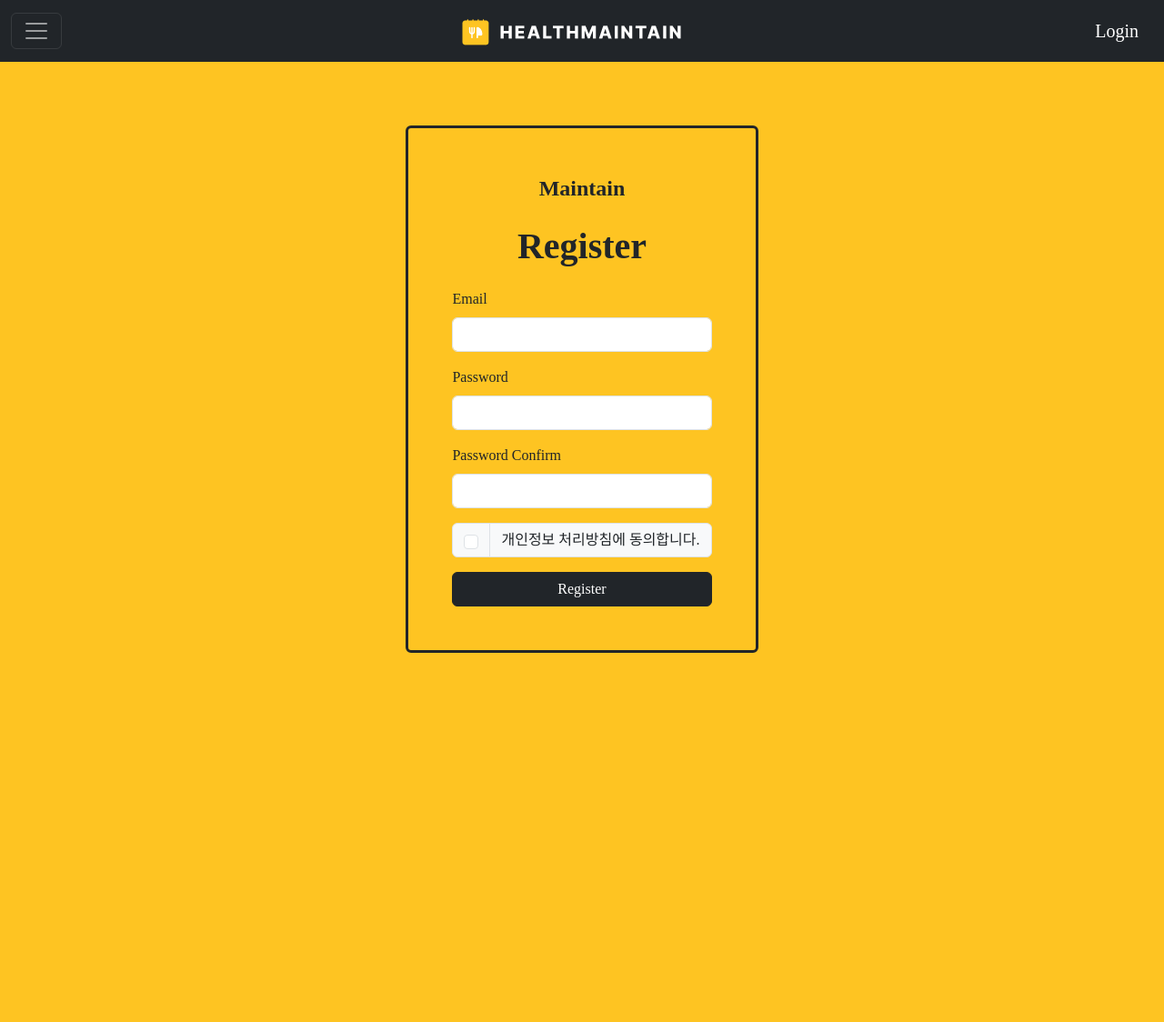
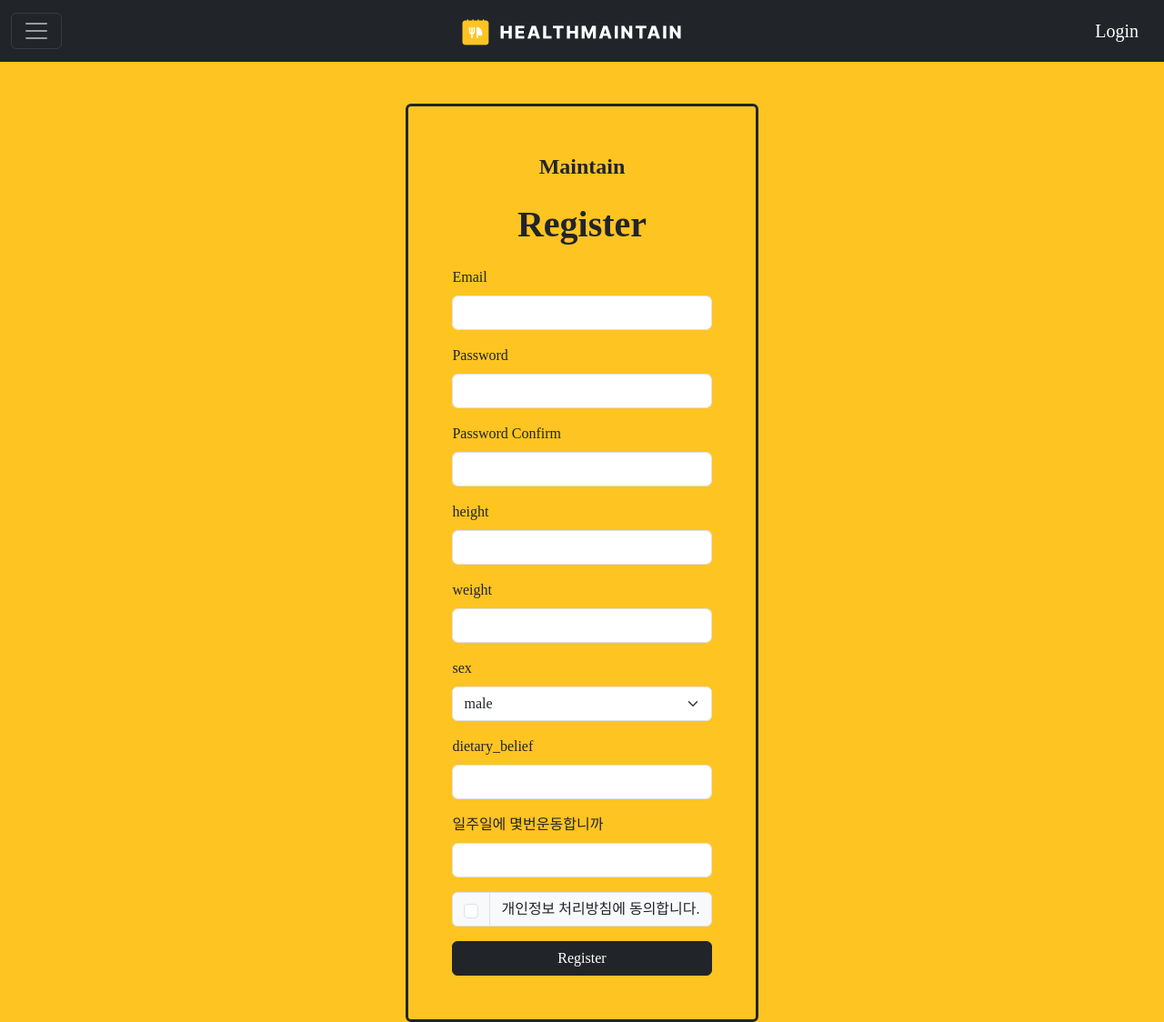
Before and after one commit to AlpacaMale/etevers, a Flask app: page /register in a window 1280 px wide. Shown: the whole page at 91% size. Before the commit the page ends 718 px from the top, so only its background shows below. Run offline with Flask 3, Linux system fonts and the light colour scheme; some web fonts are replaced.

Commit message:
add userprofile

```diff
--- a/app.py
+++ b/app.py
@@ -3,7 +3,7 @@ from flask import Flask, render_template, request, session, redirect, jsonify
 from function import login_required, get_db, teardown_request, error
 from datetime import date as dt_date
 from config import Config
-from models import db, time, MealPlan, MealPlanItem, MealPlanTracking, MealPreference, User, UserProfile, WeightRecord
+from models import db, time, sex, MealPlan, MealPlanItem, MealPlanTracking, MealPreference, User, UserProfile, WeightRecord
 
 # from flask_session import Session
 
@@ -118,6 +118,7 @@ def register():
     if request.method == "POST":
         db = get_db()
         register_data = request.form.to_dict()
+        print(register_data)
         email = register_data.get("email")
         if db.query(User).filter_by(email=email).first():
             return error(400)
@@ -130,13 +131,21 @@ def register():
 
         new_user = User(email=email, password=password)
         db.add(new_user)
+        # 회원가입 로직
+
+        height = register_data.get("height")
+        weight = register_data.get("weight")
+        user_sex = register_data.get("sex")
+        dietary_belief = register_data.get("dietary_belief")
+        exercise_frequency = register_data.get("exercise_frequency")
+        new_user_profile = UserProfile(height=height, weight=weight, sex=user_sex, dietary_belief=dietary_belief, exercise_frequency=exercise_frequency, users_email=email)
+        db.add(new_user_profile)
         db.commit()
-        # 회원가입 로직
 
         return redirect("/")
 
     else:
-        return render_template("register.html")
+        return render_template("register.html" , sex=sex)
 
 @app.route("/main", methods=["GET","POST"])
 @login_required
--- a/models.py
+++ b/models.py
@@ -77,7 +77,7 @@ class User(db.Model):
     updated_at = db.Column(db.DateTime, server_default=db.FetchedValue())
 
 
-class UserProfile(User):
+class UserProfile(db.Model):
     __tablename__ = 'user_profile'
 
     height = db.Column(db.Numeric(5, 2), nullable=False)
@@ -100,3 +100,5 @@ class WeightRecord(db.Model):
     user = db.relationship('User', primaryjoin='WeightRecord.users_email == User.email', backref='weight_records')
 
 time = ['breakfast', 'lunch', 'dinner', 'snack']
+
+sex = ['male', 'female']
--- a/static/css/style.css
+++ b/static/css/style.css
@@ -4,6 +4,10 @@
 	font-style: normal;
 	font-display: swap;
 	src: url('../fonts/PretendardVariable.woff2') format('woff2-variations');
+}
+
+.content {
+  height: calc(100vh - 66.4px); /* 56px은 기본 네비게이션 바 높이 */
 }
 
 body{
@@ -51,3 +55,9 @@ body{
     border: 1px solid black;
     padding: 14px 38px;
 }
+
+input::-webkit-inner-spin-button {
+    appearance: none;
+    -moz-appearance: none;
+    -webkit-appearance: none;
+}
--- a/templates/layout.html
+++ b/templates/layout.html
@@ -4,11 +4,6 @@
     <meta charset="UTF-8" />
     <meta name="viewport" content="width=device-width, initial-scale=1" />
     <title>diary</title>
-    <style>
-      .content {
-        height: calc(100vh - 56px); /* 56px은 기본 네비게이션 바 높이 */
-      }
-    </style>
     <link
       href="https://cdn.jsdelivr.net/npm/bootstrap@5.3.3/dist/css/bootstrap.min.css"
       rel="stylesheet"
--- a/templates/navbar.html
+++ b/templates/navbar.html
@@ -32,4 +32,4 @@
     </div>
   </div>
 </nav>
-<div style="height: 56px"></div>
+<div style="height: 66.4px"></div>
--- a/templates/register.html
+++ b/templates/register.html
@@ -1,6 +1,6 @@
 {% extends "layout.html" %} {% block body %}
 <main
-  class="container content d-flex align-items-center justify-content-center"
+  class="container d-flex align-items-center justify-content-center mt-5"
 >
   <div class="border border-3 border-dark rounded p-5">
     <p class="text-center fw-bold fs-4">Maintain</p>
@@ -38,6 +38,78 @@
           id="password-confirm"
         />
       </div>
+
+      <div class="mb-3">
+        <label class="form-label" for="height"
+          >height</label
+        >
+        <input
+          class="form-control"
+          type="number"
+          name="height"
+          required
+          id="height"
+          step="0.01"
+          min="0"
+          max="999.99"
+        />
+      </div>
+
+      <div class="mb-3">
+        <label class="form-label" for="weight"
+          >weight</label
+        >
+        <input
+          class="form-control"
+          type="number"
+          name="weight"
+          required
+          id="weight"
+          step="0.01"
+          min="0"
+          max="999.99"
+        />
+      </div>
+
+      <div class="mb-3">
+        <label class="form-label" for="sex"
+        >sex</label
+        >
+        <select class="form-select" name="sex" id="sex">
+          {% for value in sex %}
+          <option value="{{value}}">{{value}}</option>
+          {% endfor %}
+        </select>
+      </div>
+
+      <div class="mb-3">
+        <label class="form-label" for="dietary_belief"
+          >dietary_belief</label
+        >
+        <input
+          class="form-control"
+          type="text"
+          name="dietary_belief"
+          required
+          id="dietary_belief"
+        />
+      </div>
+
+      <div class="mb-3">
+        <label class="form-label" for="exercise_frequency"
+          >일주일에 몇번운동합니까</label
+        >
+        <input
+          class="form-control"
+          type="number"
+          name="exercise_frequency"
+          required
+          id="exercise_frequency"
+          min="0"
+          max="7"
+        />
+      </div>
+
       <div class="input-group mb-3">
         <div class="input-group-text">
           <input class="form-check-input" type="checkbox" required id="agree" />
```
